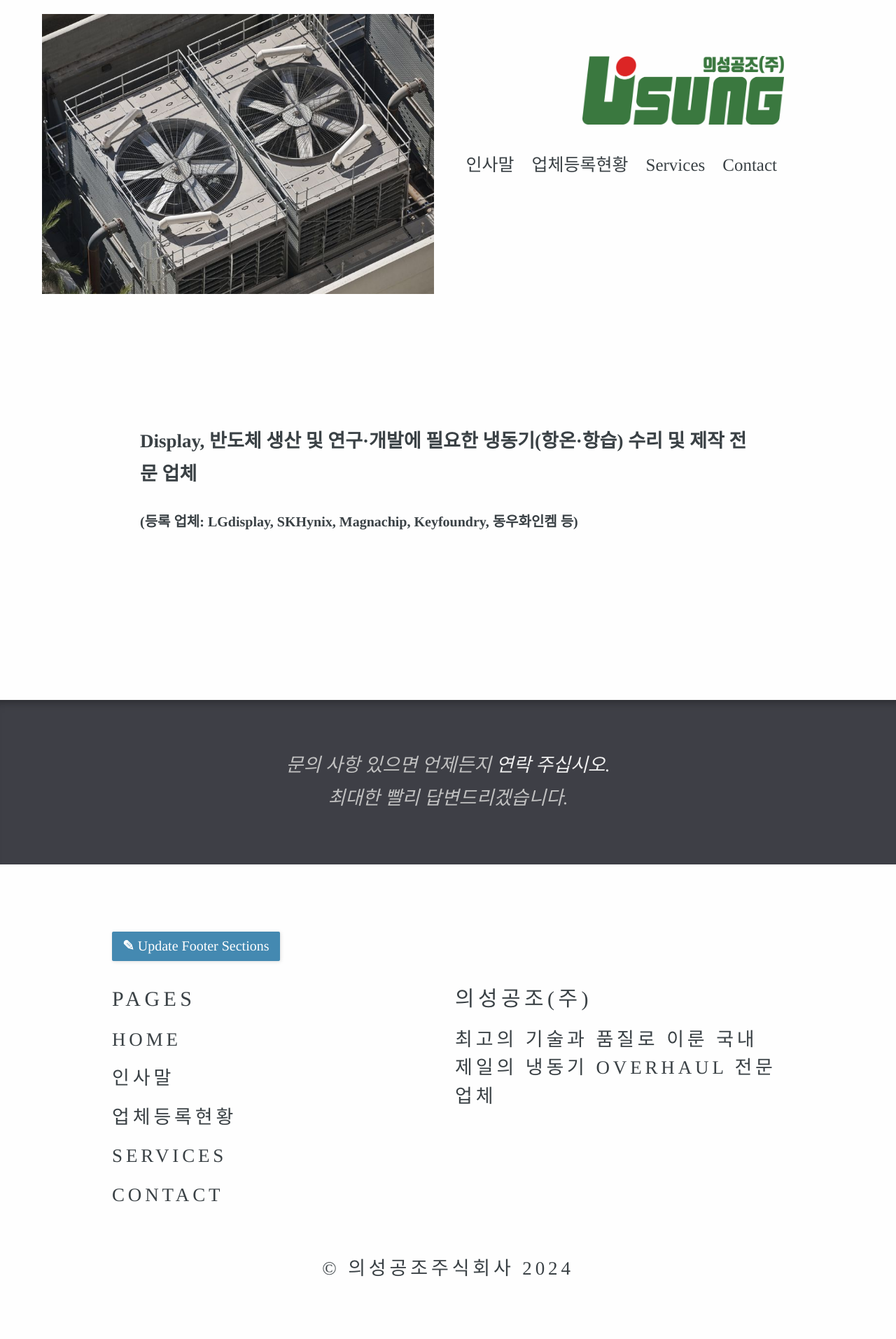
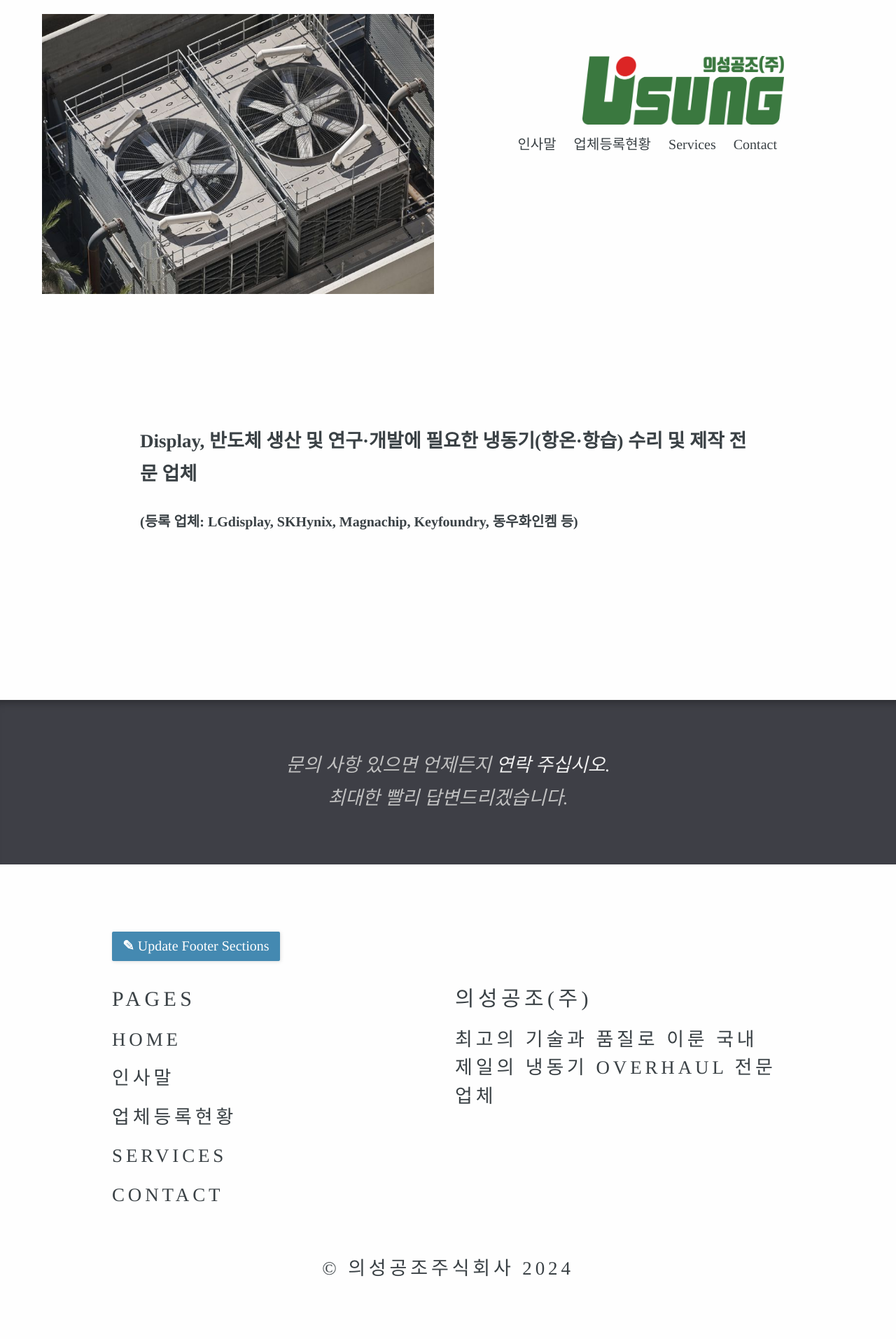
Before and after one commit to sangjoon6099/sangjoon6099.github.io, a Jekyll site: the page built from index.html, in a window 1280 px wide. Shown: the whole page at 70% size. Built offline with Jekyll 4.4.1, drawn with Linux system fonts in a browser that asks for light colours; some web fonts are replaced; the list of posts is cut into pages by our own code.

Commit message:
Update default.html

```diff
--- a/_layouts/default.html
+++ b/_layouts/default.html
@@ -23,7 +23,7 @@
 						{% for nav_page in nav_pages %}
 							{% if previous_page.path != nav_page.path %}
 								{% assign previous_page = nav_page %}
-								<li style="color:#3a783f"><p style="font-size:2.5rem;"><a{% if nav_page.url == page.url %}class="active"{% endif %} href="{{ site.baseurl }}{{ nav_page.url }}">{{ nav_page.title }}</a></p></li>
+								<li><a{% if nav_page.url == page.url %}class="active"{% endif %} href="{{ site.baseurl }}{{ nav_page.url }}">{{ nav_page.title }}</a></li>
 							{% endif %}
 						{% endfor %}
 					</ul>
```
